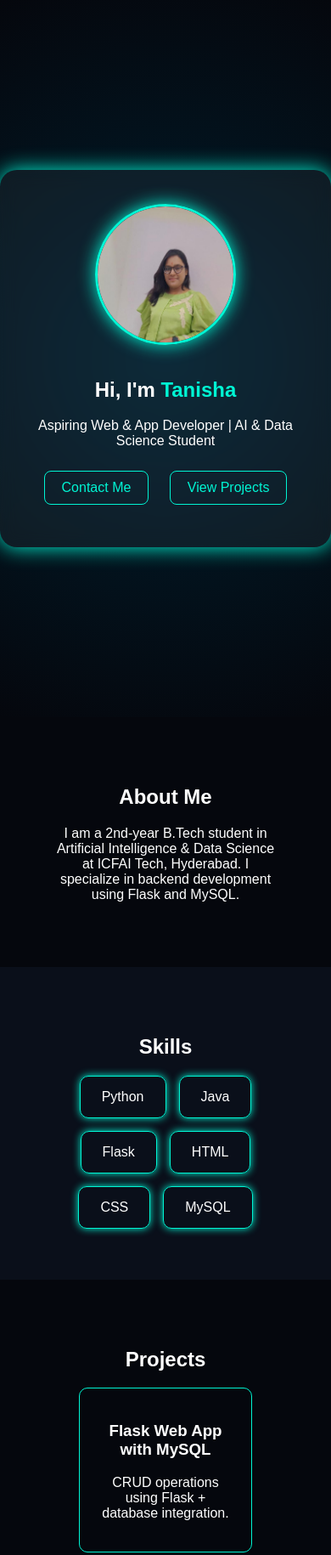
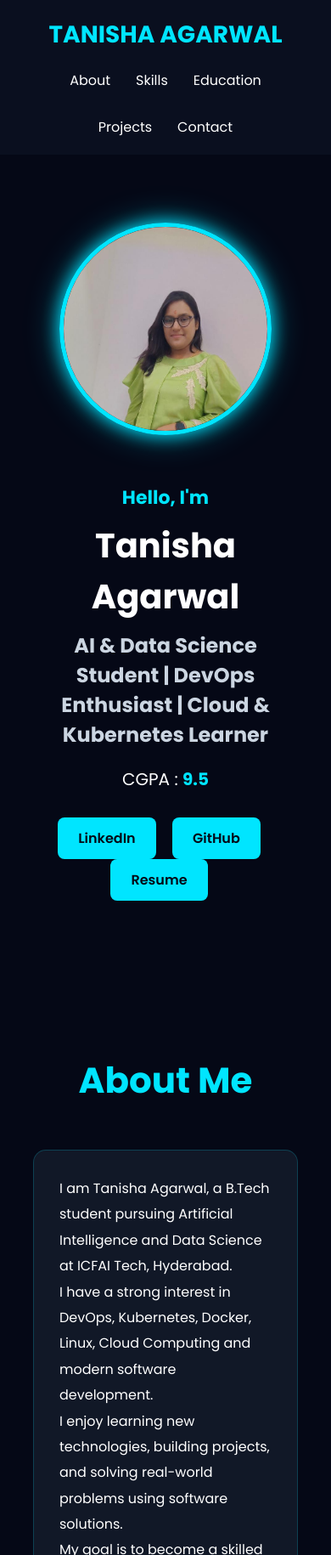
Before and after one commit to tanishaagarwal24-cmd/Tanisha-portfolio, a plain HTML site: page index.html in a window 390 px wide. Shown: the top 1830 px of the page at 85% size. Drawn offline with Linux system fonts and the light colour scheme.

Commit message:
Add files via upload

```diff
--- a/index.html
+++ b/index.html
@@ -3,80 +3,213 @@
 <head>
 <meta charset="UTF-8">
 <meta name="viewport" content="width=device-width, initial-scale=1.0">
-  <title>Tanisha Agarwal | Portfolio</title>
+<title> Tanisha Agarwal | Portfolio</title>
+
 <link rel="stylesheet" href="style.css">
+
+<link rel="icon" href="assets/favicon.png">
+
+<link href="https://fonts.googleapis.com/css2?family=Poppins:wght@300;400;500;600;700&display=swap" rel="stylesheet">
 </head>
+
 <body>
 
-<!-- HERO SECTION -->
+<nav>
+    <div class="logo">TANISHA AGARWAL</div>
+
+    <ul>
+        <li><a href="#about">About</a></li>
+        <li><a href="#skills">Skills</a></li>
+        <li><a href="#education">Education</a></li>
+        <li><a href="#projects">Projects</a></li>
+        <li><a href="#contact">Contact</a></li>
+    </ul>
+</nav>
+
 <section class="hero">
-  <div class="glass">
 
-    <div class="profile">
-      <img src="assets/profile.jpg.jpeg" alt="Profile Photo">
-    </div>
+    <div class="hero-text">
 
-    <h1>Hi, I'm <span>Tanisha</span></h1>
-    <p>Aspiring Web & App Developer | AI & Data Science Student</p>
+        <h3>Hello, I'm</h3>
 
-    <div class="buttons">
-      <a href="#contact">Contact Me</a>
-      <a href="#projects">View Projects</a>
+        <h1> Tanisha Agarwal </h1>
+
+        <h2>
+            AI & Data Science Student |
+            DevOps Enthusiast |
+            Cloud & Kubernetes Learner
+        </h2>
+
+        <p>
+            CGPA : <span>9.5</span>
+        </p>
+
+        <div class="hero-buttons">
+
+            <a href="https://www.linkedin.com/in/tanu2006/" target="_blank" class="btn">
+                LinkedIn
+            </a>
+
+            <a href="https://github.com/tanishaagarwal24-cmd" target="_blank" class="btn">
+                GitHub
+            </a>
+
+            <a href="assets/resume.pdf" download class="btn">
+                Resume
+            </a>
+
         </div>
 
     </div>
+
+    <div class="hero-image">
+
+        <img src="assets/profile.jpg.jpeg" alt="Tanisha Agarwal">
+
+    </div>
+
 </section>
 
-<!-- ABOUT -->
-<section class="section">
-  <h2>About Me</h2>
+<section id="about">
+
+    <h2 class="section-title">About Me</h2>
+
+    <div class="card">
+
         <p>
-    I am a 2nd-year B.Tech student in Artificial Intelligence & Data Science at ICFAI Tech, Hyderabad.
-    I specialize in backend development using Flask and MySQL.
+            I am Tanisha Agarwal, a B.Tech student pursuing Artificial Intelligence
+            and Data Science at ICFAI Tech, Hyderabad.
         </p>
+
+        <p>
+            I have a strong interest in DevOps, Kubernetes, Docker,
+            Linux, Cloud Computing and modern software development.
+        </p>
+
+        <p>
+            I enjoy learning new technologies, building projects,
+            and solving real-world problems using software solutions.
+        </p>
+
+        <p>
+            My goal is to become a skilled DevOps Engineer and work
+            with cloud-native technologies.
+        </p>
+
+    </div>
+
 </section>
 
-<!-- SKILLS -->
-<section class="section dark">
-  <h2>Skills</h2>
-  <div class="grid">
-    <div class="card">Python</div>
-    <div class="card">Java</div>
-    <div class="card">Flask</div>
-    <div class="card">HTML</div>
-    <div class="card">CSS</div>
-    <div class="card">MySQL</div>
+<section id="skills">
+
+<h2 class="section-title">Skills Arsenal</h2>
+
+<div class="skill-box">
+
+<h4>Python <span>90%</span></h4>
+<div class="bar"><div class="fill" style="width:90%"></div></div>
+
+<h4>Java <span>85%</span></h4>
+<div class="bar"><div class="fill" style="width:85%"></div></div>
+
+<h4>HTML & CSS <span>90%</span></h4>
+<div class="bar"><div class="fill" style="width:90%"></div></div>
+
+<h4>MySQL <span>85%</span></h4>
+<div class="bar"><div class="fill" style="width:85%"></div></div>
+
+<h4>Linux <span>80%</span></h4>
+<div class="bar"><div class="fill" style="width:80%"></div></div>
+
+<h4>Git & GitHub <span>90%</span></h4>
+<div class="bar"><div class="fill" style="width:90%"></div></div>
+
+<h4>Docker <span>75%</span></h4>
+<div class="bar"><div class="fill" style="width:75%"></div></div>
+
+<h4>Kubernetes <span>70%</span></h4>
+<div class="bar"><div class="fill" style="width:70%"></div></div>
+
+<h4>AWS <span>70%</span></h4>
+<div class="bar"><div class="fill" style="width:70%"></div></div>
+
 </div>
+
 </section>
 
-<!-- PROJECT -->
-<section id="projects" class="section">
-  <h2>Projects</h2>
+<section id="education">
+
+<h2 class="section-title">Education</h2>
+
+<div class="card">
+
+<h3>ICFAI Tech, Hyderabad</h3>
+
+<p>B.Tech - Artificial Intelligence & Data Science</p>
+
+<p>CGPA : 9.5</p>
+
+<p>2024 - Present</p>
+
+</div>
+
+</section>
+
+<section id="projects">
+
+<h2 class="section-title">Featured Projects</h2>
+
+<div class="project-grid">
 
 <div class="project-card">
-    <h3>Flask Web App with MySQL</h3>
-    <p>CRUD operations using Flask + database integration.</p>
+<h3>Web Application with Database Connectivity</h3>
+<p>Built using Flask and MySQL with CRUD operations.</p>
 </div>
+
+<div class="project-card">
+<h3>Kubernetes Wastage Scanner</h3>
+<p>Open-source project for Kubernetes resource optimization.</p>
+</div>
+
+<div class="project-card">
+<h3>Portfolio Website</h3>
+<p>Responsive personal portfolio website.</p>
+</div>
+
+<div class="project-card">
+<h3>CI/CD Pipeline Automation</h3>
+<p>Automated deployment using GitHub Actions.</p>
+</div>
+
+</div>
+
 </section>
 
-<!-- EDUCATION -->
-<section class="section dark">
-  <h2>Education</h2>
-  <p>ICFAI Tech, Hyderabad (2024 - Present)</p>
-  <p>B.Tech in AI & Data Science</p>
+<section id="contact">
+
+<h2 class="section-title">Contact</h2>
+
+<div class="card">
+
+<p>Email : ta7769184@gmail.com</p>
+
+<p>Location : Hyderabad, Telangana</p>
+
+<a href="https://www.linkedin.com/in/tanu2006/" target="_blank">
+LinkedIn
+</a>
+
+<br><br>
+
+<a href="https://github.com/tanishaagarwal24-cmd" target="_blank">
+GitHub
+</a>
+
+</div>
+
 </section>
 
-<!-- CONTACT -->
-<section id="contact" class="section">
-  <h2>Contact</h2>
-  <p>Email: ta7769184@gmail.com</p>
-  <p>Phone: 9347863737</p>
-</section>
+<script src="script.js"></script>
 
-<footer>
-  <p>© 2026 Tanisha Agarwal | Portfolio</p>
-</footer>
-
-<script src="script.js"></script>
 </body>
 </html>
--- a/script.js
+++ b/script.js
@@ -1 +1,25 @@
-console.log("Portfolio Loaded 🚀");
+// Smooth reveal animation
+
+const sections = document.querySelectorAll(
+'.card, .project-card, .skill-box'
+);
+
+const observer = new IntersectionObserver((entries)=>{
+    entries.forEach(entry=>{
+        if(entry.isIntersecting){
+            entry.target.style.opacity='1';
+            entry.target.style.transform='translateY(0)';
+        }
+    });
+},{
+    threshold:0.2
+});
+
+sections.forEach(section=>{
+    section.style.opacity='0';
+    section.style.transform='translateY(40px)';
+    section.style.transition='all 0.8s ease';
+    observer.observe(section);
+});
+
+console.log("Tanisha Portfolio Loaded Successfully 🚀");
--- a/style.css
+++ b/style.css
@@ -1,102 +1,254 @@
-body {
-  margin: 0;
-  font-family: Arial;
-  background: #05070d;
-  color: white;
+*{
+    margin:0;
+    padding:0;
+    box-sizing:border-box;
+    scroll-behavior:smooth;
+}
+
+body{
+    font-family:'Poppins',sans-serif;
+    background:#050816;
+    color:white;
+}
+
+/* NAVBAR */
+
+nav{
+    display:flex;
+    justify-content:space-between;
+    align-items:center;
+    padding:20px 10%;
+    background:#0a0f1f;
+    position:sticky;
+    top:0;
+    z-index:1000;
+}
+
+.logo{
+    font-size:28px;
+    font-weight:700;
+    color:#00e5ff;
+}
+
+nav ul{
+    display:flex;
+    list-style:none;
+    gap:30px;
+}
+
+nav ul li a{
+    text-decoration:none;
+    color:white;
+    transition:.3s;
+}
+
+nav ul li a:hover{
+    color:#00e5ff;
 }
 
 /* HERO */
-.hero {
-  height: 100vh;
-  display: flex;
-  justify-content: center;
-  align-items: center;
-  background: radial-gradient(circle, #001f2f, #05070d);
+
+.hero{
+    min-height:90vh;
+    display:flex;
+    justify-content:space-between;
+    align-items:center;
+    padding:80px 10%;
+    gap:50px;
 }
 
-.glass {
-  text-align: center;
-  padding: 40px;
-  border-radius: 20px;
-  background: rgba(255,255,255,0.05);
-  box-shadow: 0 0 25px #00f5d4;
-  backdrop-filter: blur(10px);
+.hero-text{
+    flex:1;
 }
 
-/* PROFILE IMAGE */
-.profile img {
-  width: 160px;
-  height: 160px;
-  border-radius: 50%;
-  object-fit: cover;
-  border: 3px solid #00f5d4;
-  box-shadow: 0 0 20px #00f5d4;
-  margin-bottom: 15px;
-  transition: 0.3s;
+.hero-text h3{
+    color:#00e5ff;
+    font-size:22px;
 }
 
-.profile img:hover {
-  transform: scale(1.1);
+.hero-text h1{
+    font-size:60px;
+    margin:10px 0;
 }
 
-/* TEXT */
-h1 span {
-  color: #00f5d4;
+.hero-text h2{
+    font-size:24px;
+    color:#cbd5e1;
+    margin-bottom:20px;
 }
 
-/* BUTTONS */
-.buttons a {
-  display: inline-block;
-  margin: 10px;
-  padding: 10px 20px;
-  border: 1px solid #00f5d4;
-  color: #00f5d4;
-  text-decoration: none;
-  border-radius: 8px;
+.hero-text p{
+    font-size:20px;
 }
 
-.buttons a:hover {
-  background: #00f5d4;
-  color: black;
+.hero-text span{
+    color:#00e5ff;
+    font-weight:bold;
+}
+
+.hero-buttons{
+    margin-top:30px;
+}
+
+.btn{
+    display:inline-block;
+    padding:12px 24px;
+    margin-right:15px;
+    text-decoration:none;
+    border-radius:8px;
+    background:#00e5ff;
+    color:#050816;
+    font-weight:600;
+    transition:.3s;
+}
+
+.btn:hover{
+    transform:translateY(-3px);
+}
+
+.hero-image{
+    flex:1;
+    text-align:center;
+}
+
+.hero-image img{
+    width:350px;
+    height:350px;
+    object-fit:cover;
+    border-radius:50%;
+    border:5px solid #00e5ff;
+    box-shadow:
+    0 0 20px #00e5ff,
+    0 0 40px rgba(0,229,255,.4);
 }
 
 /* SECTIONS */
-.section {
-  padding: 60px;
-  text-align: center;
+
+section{
+    padding:100px 10%;
 }
 
-.dark {
-  background: #0a0f1a;
+.section-title{
+    text-align:center;
+    font-size:42px;
+    color:#00e5ff;
+    margin-bottom:50px;
+}
+
+/* CARDS */
+
+.card{
+    background:#111827;
+    padding:30px;
+    border-radius:15px;
+    border:1px solid rgba(0,229,255,.2);
+    line-height:1.9;
 }
 
 /* SKILLS */
-.grid {
-  display: flex;
-  justify-content: center;
-  gap: 15px;
-  flex-wrap: wrap;
+
+.skill-box{
+    background:#111827;
+    padding:30px;
+    border-radius:15px;
 }
 
-.card {
-  padding: 15px 25px;
-  border: 1px solid #00f5d4;
-  border-radius: 10px;
-  box-shadow: 0 0 10px #00f5d4;
+.skill-box h4{
+    display:flex;
+    justify-content:space-between;
+    margin-top:25px;
 }
 
-/* PROJECT */
-.project-card {
-  margin: auto;
-  padding: 20px;
-  width: 60%;
-  border: 1px solid #00f5d4;
-  border-radius: 10px;
+.bar{
+    width:100%;
+    height:14px;
+    background:#1f2937;
+    border-radius:30px;
+    overflow:hidden;
+    margin-top:10px;
+}
+
+.fill{
+    height:100%;
+    background:linear-gradient(
+    90deg,
+    #00e5ff,
+    #7c3aed
+    );
+    border-radius:30px;
+}
+
+/* PROJECTS */
+
+.project-grid{
+    display:grid;
+    grid-template-columns:repeat(auto-fit,minmax(250px,1fr));
+    gap:25px;
+}
+
+.project-card{
+    background:#111827;
+    padding:25px;
+    border-radius:15px;
+    border:1px solid rgba(0,229,255,.2);
+    transition:.3s;
+}
+
+.project-card:hover{
+    transform:translateY(-8px);
+}
+
+.project-card h3{
+    color:#00e5ff;
+    margin-bottom:15px;
+}
+
+/* CONTACT */
+
+#contact .card{
+    text-align:center;
+}
+
+#contact a{
+    color:#00e5ff;
+    text-decoration:none;
 }
 
 /* FOOTER */
-footer {
-  text-align: center;
-  padding: 20px;
-  background: black;
+
+footer{
+    text-align:center;
+    padding:30px;
+    background:#0a0f1f;
+    color:#94a3b8;
 }
+
+/* MOBILE */
+
+@media(max-width:900px){
+
+.hero{
+    flex-direction:column-reverse;
+    text-align:center;
+}
+
+.hero-text h1{
+    font-size:40px;
+}
+
+.hero-image img{
+    width:250px;
+    height:250px;
+}
+
+nav{
+    flex-direction:column;
+    gap:20px;
+}
+
+nav ul{
+    flex-wrap:wrap;
+    justify-content:center;
+}
+
+}
```
Lines whose indentation alone changed are shown as unchanged.
